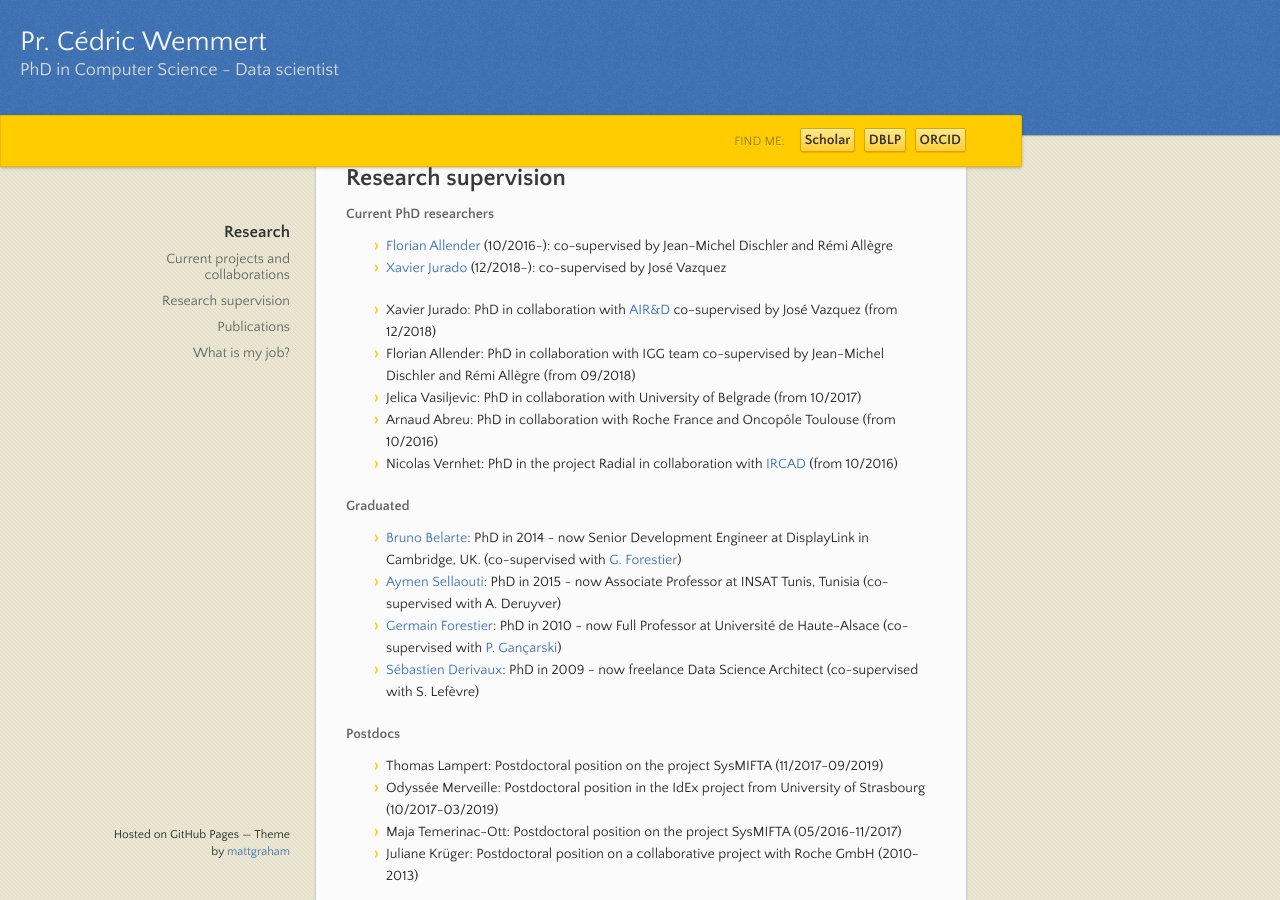
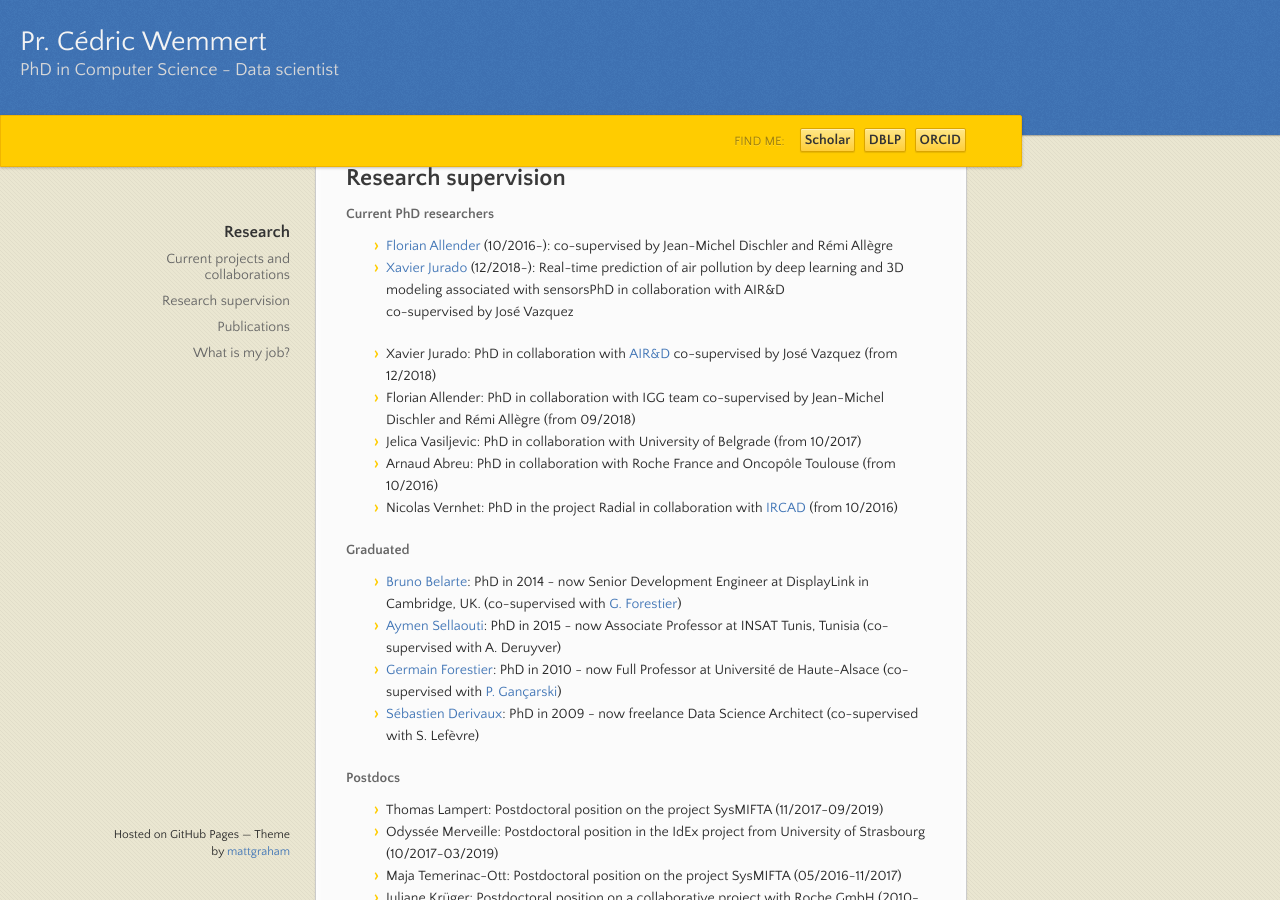
Before and after one commit to wemmertc/webpage, a Jekyll site: the page built from index.md, in a window 1280 px wide and 900 px high, scrolled down 640 px. Built offline with Jekyll 4.4.1, drawn with Linux system fonts in a browser that asks for light colours; our own code applies the rules of GitHub Pages for plain Markdown files.

Commit message:
publishing

```diff
--- a/_includes/phd_students.md
+++ b/_includes/phd_students.md
@@ -1,2 +1,3 @@
  * [Florian Allender]() (10/2016-):  co-supervised by Jean-Michel Dischler and Rémi Allègre
- * [Xavier Jurado]() (12/2018-):  co-supervised by José Vazquez
+ * [Xavier Jurado]() (12/2018-): Real-time prediction of air pollution by deep learning and 3D modeling associated with sensorsPhD in collaboration with AIR&D
+ co-supervised by José Vazquez
```
